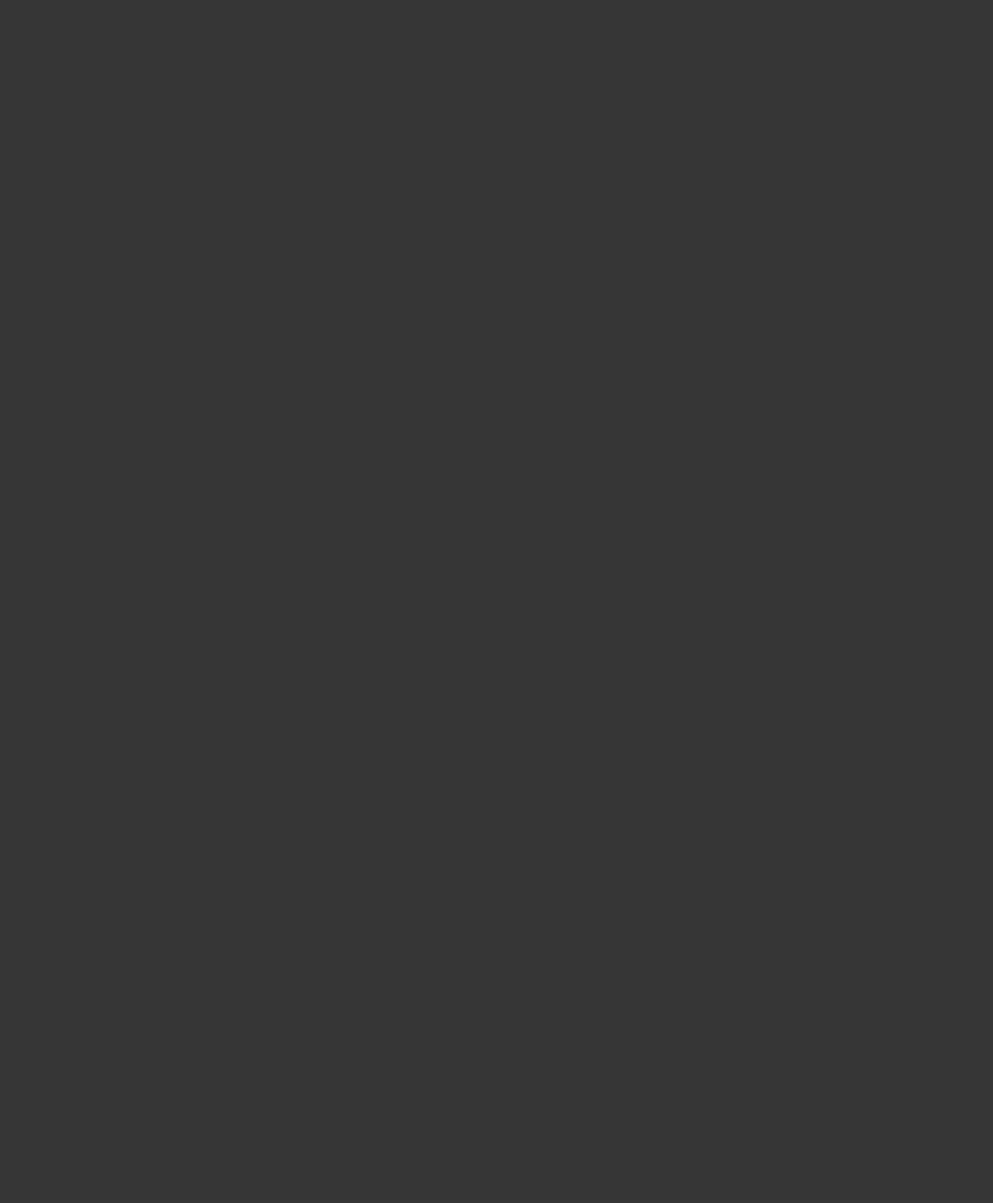
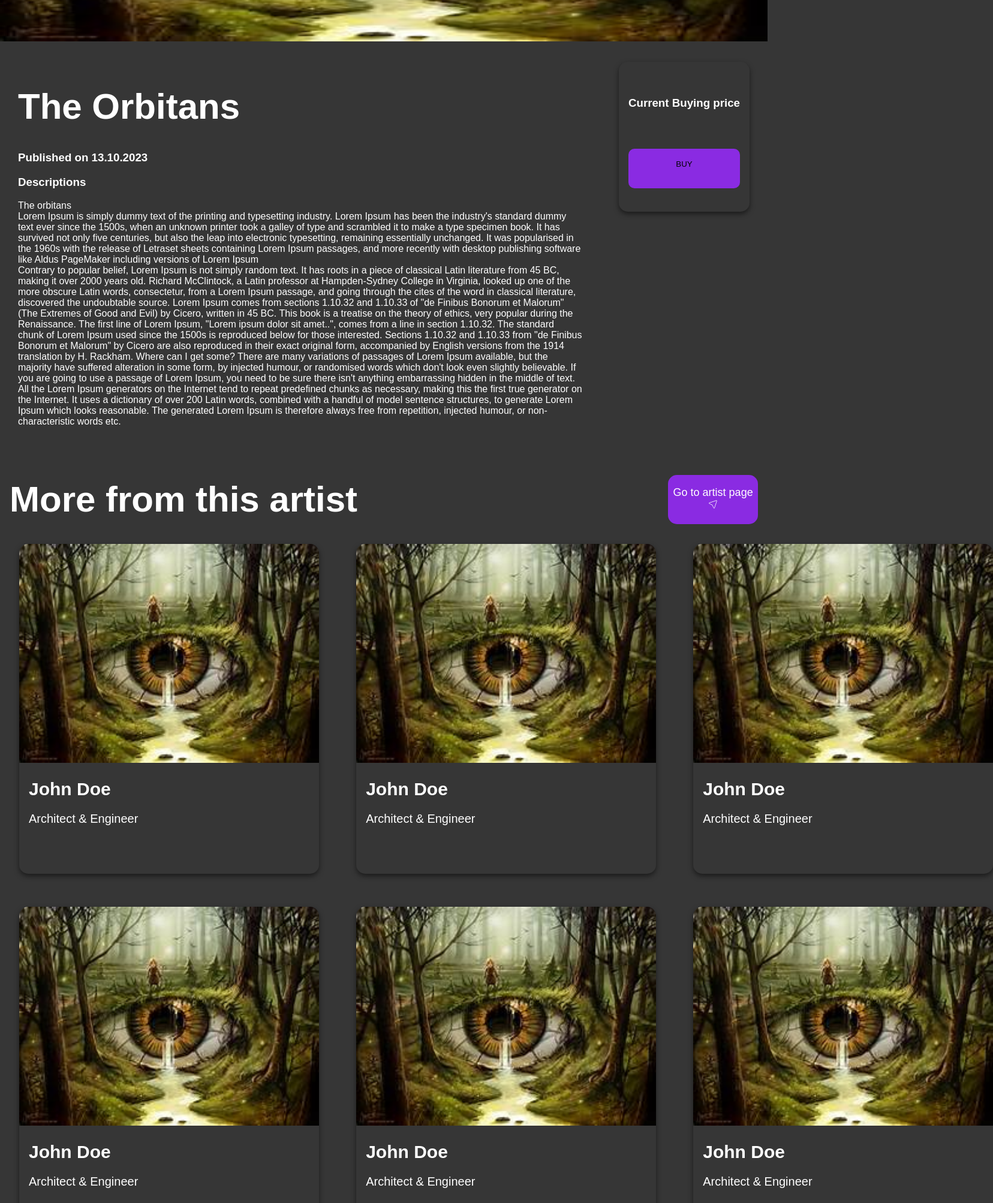
Before and after one commit to Anirudh-018/Marketplace-project, a React (Create React App) app in the folder art-marketplace/: page /artPage in a window 1280 px wide. Before the commit this address had no page. Shown: the part 473-2479 px from the top of the page at 60% size, 1656 px wide, since content can reach past the window. Before the commit the page ends 800 px from the top, so only its background shows below. Built offline with nearby package versions, Linux system fonts and the light colour scheme.

Commit message:
completed individual art page

```diff
--- a/art-marketplace/src/App.js
+++ b/art-marketplace/src/App.js
@@ -4,6 +4,7 @@ import SignUp from "./SignUp";
 import Login from "./Login";
 import Home from "./Home";
 import Art from "./Art";
+import ArtPage from "./ArtPage";
 function App() {
   return (
     <div>
@@ -16,6 +17,8 @@ function App() {
         </Route>
         <Route path="/art" element={<Art/>}>
         </Route>
+        <Route path="/artPage" element={<ArtPage/>}>
+        </Route>
       </Routes>
     </div>
   );
--- /dev/null
+++ b/art-marketplace/src/ArtPage.js
@@ -0,0 +1,137 @@
+import art from "./images/home-art.jpeg";
+import classes from "./css/artPage.module.css";
+import Nav from "./Nav";
+import Footer from "./Footer";
+import { CiLocationArrow1 } from "react-icons/ci";
+function ArtPage() {
+  return (
+    <div>
+      <Nav />
+      <img src={art} className={classes.art} alt="im"></img>
+      <div className={classes.content}>
+        <div className={classes.text}>
+          <h1>The Orbitans</h1>
+          <h3>Published on 13.10.2023</h3>
+          <h3>Descriptions</h3>
+          <p>
+            The orbitans
+            <br />
+            Lorem Ipsum is simply dummy text of the printing and typesetting
+            industry. Lorem Ipsum has been the industry's standard dummy text
+            ever since the 1500s, when an unknown printer took a galley of type
+            and scrambled it to make a type specimen book. It has survived not
+            only five centuries, but also the leap into electronic typesetting,
+            remaining essentially unchanged. It was popularised in the 1960s
+            with the release of Letraset sheets containing Lorem Ipsum passages,
+            and more recently with desktop publishing software like Aldus
+            PageMaker including versions of Lorem Ipsum
+            <br />
+            Contrary to popular belief, Lorem Ipsum is not simply random text.
+            It has roots in a piece of classical Latin literature from 45 BC,
+            making it over 2000 years old. Richard McClintock, a Latin professor
+            at Hampden-Sydney College in Virginia, looked up one of the more
+            obscure Latin words, consectetur, from a Lorem Ipsum passage, and
+            going through the cites of the word in classical literature,
+            discovered the undoubtable source. Lorem Ipsum comes from sections
+            1.10.32 and 1.10.33 of "de Finibus Bonorum et Malorum" (The Extremes
+            of Good and Evil) by Cicero, written in 45 BC. This book is a
+            treatise on the theory of ethics, very popular during the
+            Renaissance. The first line of Lorem Ipsum, "Lorem ipsum dolor sit
+            amet..", comes from a line in section 1.10.32. The standard chunk of
+            Lorem Ipsum used since the 1500s is reproduced below for those
+            interested. Sections 1.10.32 and 1.10.33 from "de Finibus Bonorum et
+            Malorum" by Cicero are also reproduced in their exact original form,
+            accompanied by English versions from the 1914 translation by H.
+            Rackham. Where can I get some? There are many variations of passages
+            of Lorem Ipsum available, but the majority have suffered alteration
+            in some form, by injected humour, or randomised words which don't
+            look even slightly believable. If you are going to use a passage of
+            Lorem Ipsum, you need to be sure there isn't anything embarrassing
+            hidden in the middle of text. All the Lorem Ipsum generators on the
+            Internet tend to repeat predefined chunks as necessary, making this
+            the first true generator on the Internet. It uses a dictionary of
+            over 200 Latin words, combined with a handful of model sentence
+            structures, to generate Lorem Ipsum which looks reasonable. The
+            generated Lorem Ipsum is therefore always free from repetition,
+            injected humour, or non-characteristic words etc.
+          </p>
+        </div>
+        <div className={classes.price}>
+          <h3>Current Buying price</h3>
+          <form className={classes.btn}>
+            <button type="submit">BUY</button>
+          </form>
+        </div>
+      </div>
+      <div className={classes.other}>
+        <div className={classes.otherTitle}>
+          <h1>More from this artist</h1>
+          <button className={classes.otherBtn}>
+            <p>
+              Go to artist page
+              <CiLocationArrow1 />
+            </p>
+          </button>
+        </div>
+        <div className={classes.otherContent}>
+          <div className={classes.card}>
+            <img src={art} alt="Avatar" />
+            <div className={classes.container}>
+              <h4>
+                <b style={{ fontSize: "30px" }}>John Doe</b>
+              </h4>
+              <p style={{ fontSize: "20px" }}>Architect & Engineer</p>
+            </div>
+          </div>
+          <div className={classes.card}>
+            <img src={art} alt="Avatar" />
+            <div className={classes.container}>
+              <h4>
+                <b style={{ fontSize: "30px" }}>John Doe</b>
+              </h4>
+              <p style={{ fontSize: "20px" }}>Architect & Engineer</p>
+            </div>
+          </div>
+          <div className={classes.card}>
+            <img src={art} alt="Avatar" />
+            <div className={classes.container}>
+              <h4>
+                <b style={{ fontSize: "30px" }}>John Doe</b>
+              </h4>
+              <p style={{ fontSize: "20px" }}>Architect & Engineer</p>
+            </div>
+          </div>
+          <div className={classes.card}>
+            <img src={art} alt="Avatar" />
+            <div className={classes.container}>
+              <h4>
+                <b style={{ fontSize: "30px" }}>John Doe</b>
+              </h4>
+              <p style={{ fontSize: "20px" }}>Architect & Engineer</p>
+            </div>
+          </div>
+          <div className={classes.card}>
+            <img src={art} alt="Avatar" />
+            <div className={classes.container}>
+              <h4>
+                <b style={{ fontSize: "30px" }}>John Doe</b>
+              </h4>
+              <p style={{ fontSize: "20px" }}>Architect & Engineer</p>
+            </div>
+          </div>
+          <div className={classes.card}>
+            <img src={art} alt="Avatar" />
+            <div className={classes.container}>
+              <h4>
+                <b style={{ fontSize: "30px" }}>John Doe</b>
+              </h4>
+              <p style={{ fontSize: "20px" }}>Architect & Engineer</p>
+            </div>
+          </div>
+        </div>
+      </div>
+      <Footer />
+    </div>
+  );
+}
+export default ArtPage;
--- /dev/null
+++ b/art-marketplace/src/css/artPage.module.css
@@ -0,0 +1,69 @@
+.art {
+  height: 50vh;
+}
+.content {
+  display: grid;
+  grid-template-columns: repeat(2, auto);
+  gap: 5%;
+  margin: 30px;
+}
+.price {
+  box-shadow: 0 4px 8px 0 rgba(0, 0, 0, 0.5);
+  transition: 0.3s;
+  border-radius: 15px;
+  height: 40%;
+  padding: 16px;
+  display: flex;
+  justify-content: space-around;
+  flex-direction: column;
+}
+.btn {
+  background-color: blueviolet;
+  text-align: center;
+  display: flex;
+  justify-content: center;
+  padding: 9%;
+  border-radius: 10px;
+  height: 30%;
+}
+.otherTitle {
+  display: flex;
+  justify-content: space-between;
+  align-items: center;
+  height: 10%;
+  margin: 0px 16px 0px 16px;
+}
+.otherBtn {
+  background-color: blueviolet;
+  width: 12%;
+  border-radius: 15px;
+  color: white;
+  font-size: large;
+  display: flex;
+  justify-content: space-around;
+}
+.card {
+  box-shadow: 0 4px 8px 0 rgba(0, 0, 0, 0.5);
+  transition: 0.3s;
+  border-radius: 15px;
+  width: 500px;
+  height: 550px;
+}
+.card img {
+  border-radius: 15px 15px 0px 0px;
+  width: 100%;
+}
+.card:hover {
+  box-shadow: 0 8px 16px 0 rgba(0, 0, 0, 0.5);
+}
+
+.container {
+  padding: 2px 16px;
+}
+.otherContent{
+    display: grid;
+    grid-template-columns: repeat(3,auto);
+    gap: 5%;
+    margin: 0px 5px 0px 32px;
+    margin-bottom: 10%;
+}
--- a/art-marketplace/src/css/footer.css
+++ b/art-marketplace/src/css/footer.css
@@ -17,6 +17,7 @@
   display: flex;
   padding: 16px;
   border-radius: 15px;
+  background-color: rgba(0, 0, 0, 0.388);
 }
 .desc {
   display: flex;
```
